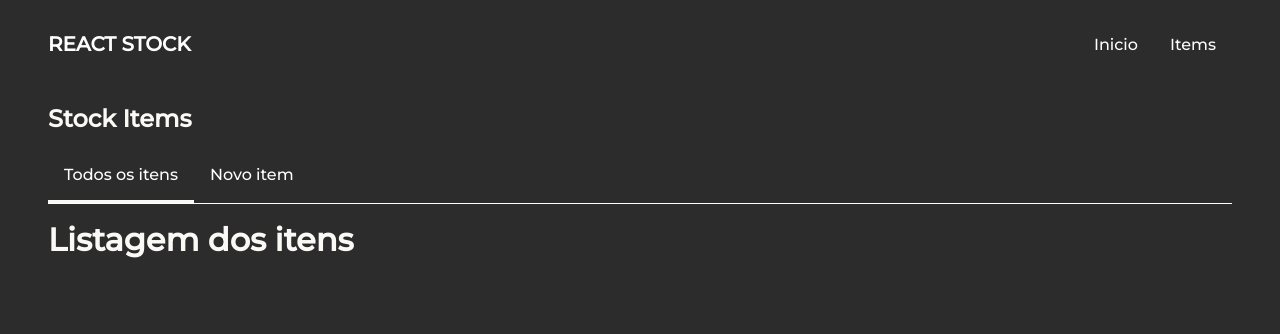
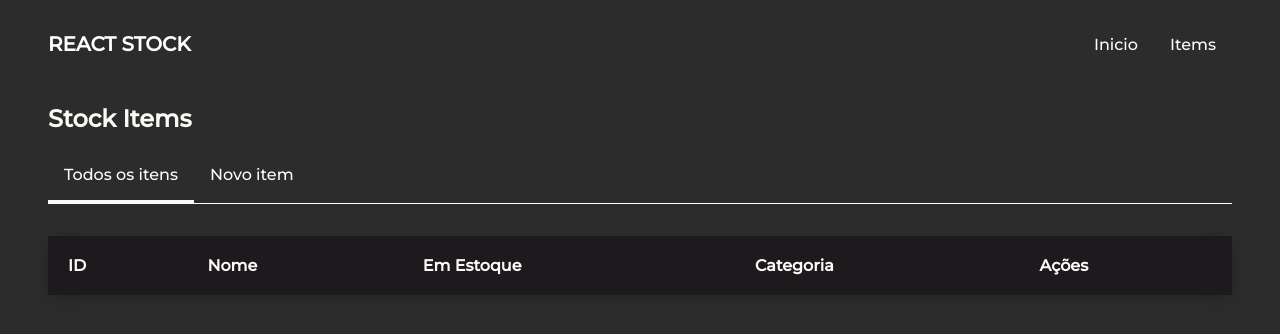
Before and after one commit to eduardoB7/Gestor-de-estoque, a React (Vite) app: page /items in a window 1280 px wide. Shown: the top 334 px of the page. Built offline with nearby package versions, Linux system fonts and the light colour scheme.

Commit message:
tabela agora é redenrizada na pagina de itens

```diff
--- a/src/pages/Items/ListItems.jsx
+++ b/src/pages/Items/ListItems.jsx
@@ -1,7 +1,9 @@
+import ItemsTab from "../../components/ItemsTab";
+
 export default function ListItems() {
   return (
     <>
-      <h1>Listagem dos itens</h1>
+      <ItemsTab />
     </>
   );
 }
```
